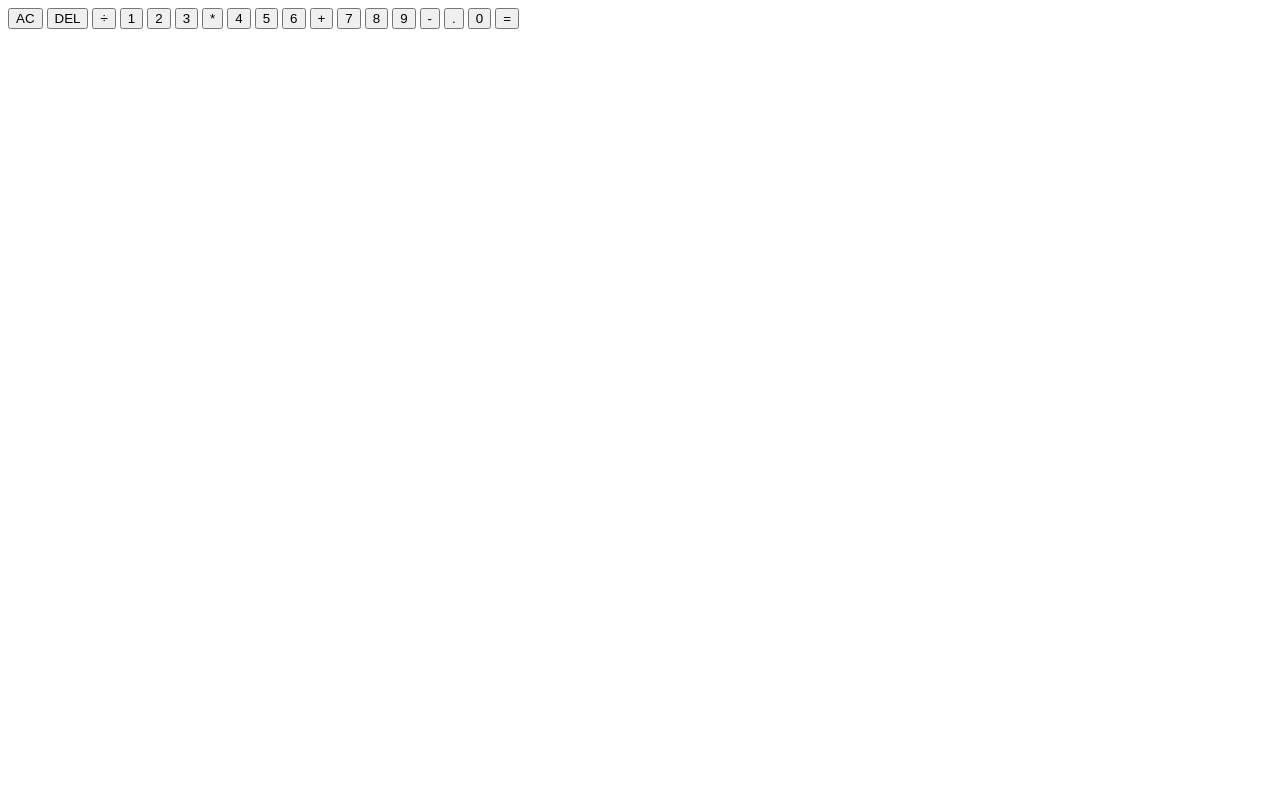
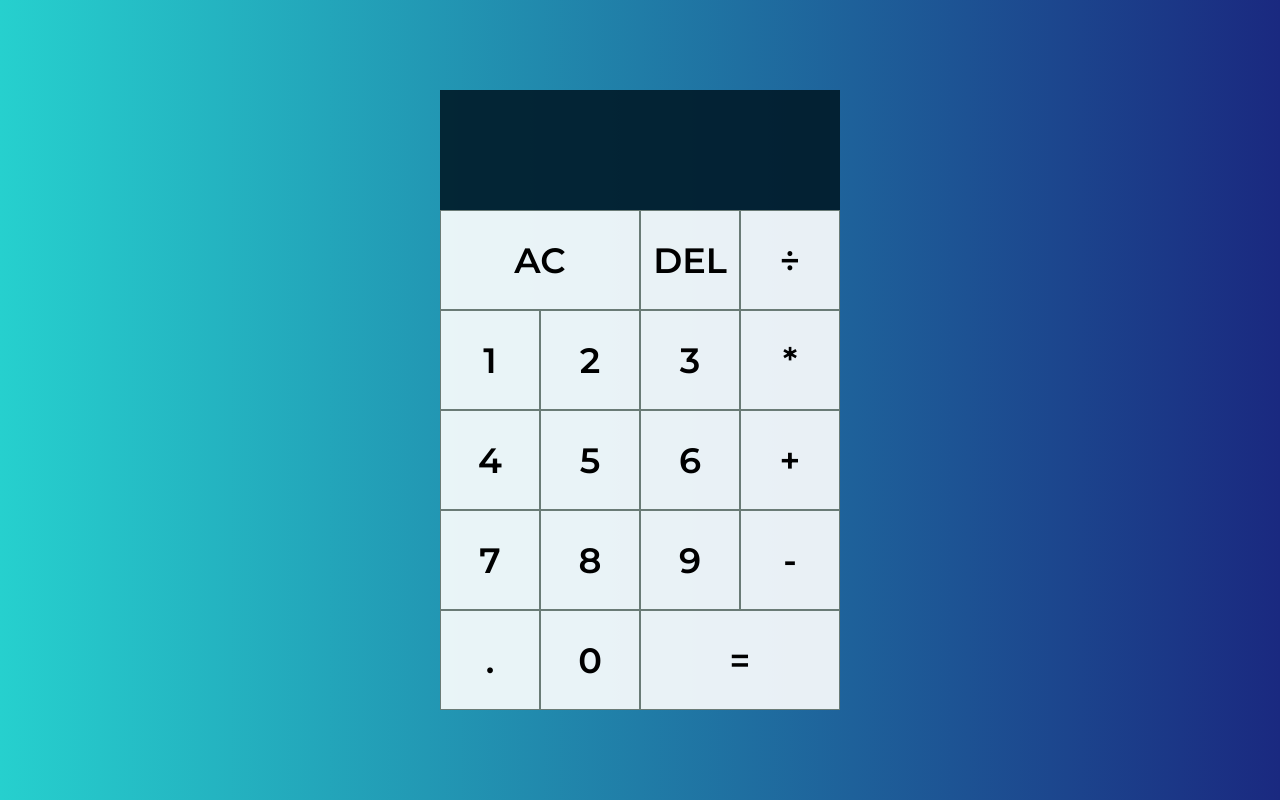
Before and after one commit to davidG999/calculator, a plain HTML site: page app/index.html in a window 1280 px wide. Drawn offline with Linux system fonts and the light colour scheme.

Commit message:
main css structure

```diff
--- a/#src/scss/style.scss
+++ b/#src/scss/style.scss
@@ -25,6 +25,70 @@
 
 
 
+@import url(https://fonts.googleapis.com/css?family=Montserrat:600,regular,700);
+// ! RIGHT BELOW  ----------------------------------------------
 
+*,
+*::before,
+*::after {
+  box-sizing : border-box;
+  font-family: Montserrat, sans-serif;
+  font-weight: 600;
+}
 
-// ! RIGHT BELOW  ----------------------------------------------
+body {
+  padding   : 0;
+  margin    : 0;
+  background: linear-gradient(to left, #1a2980, #26d0ce);
+}
+
+.calculator-grid {
+  display              : grid;
+  justify-content      : center;
+  align-content        : center;
+  min-height           : 100vh;
+  grid-template-columns: repeat(4, 100px);
+  grid-template-rows   : minmax(120px, auto) repeat(5, 100px);
+}
+
+.calculator-grid>button {
+  cursor          : pointer;
+  font-size       : 2.2rem;
+  border          : 1px solid #6a7b76;
+  outline         : none;
+  background-color: rgba(255, 255, 255, .90);
+}
+
+.calculator-grid>button:hover {
+  background-color: rgba(255, 255, 255, .75);
+}
+
+.span-two {
+  grid-column: span 2;
+}
+
+.output {
+  grid-column     : 1 / -1;
+  background-color: #001a29;
+  opacity         : 90%;
+  display         : flex;
+  align-items     : flex-end;
+  justify-content : flex-end;
+  justify-content : space-around;
+  flex-direction  : column;
+  padding         : 15px;
+  word-wrap       : break-word;
+  word-break      : break-all;
+}
+
+.output .preious-operand {
+  color    : #cad2c5;
+  opacity  : 90%;
+  font-size: 1.3rem;
+}
+
+.output .current-operand {
+  color    : #fff;
+  opacity  : 90%;
+  font-size: 2.5rem;
+}
--- a/app/index.html
+++ b/app/index.html
@@ -4,7 +4,7 @@
   <meta charset="UTF-8">
   <meta http-equiv="X-UA-Compatible" content="IE=edge">
   <meta name="viewport" content="width=device-width, initial-scale=1.0">
-  <title>My Calculator</title>
+  <title>Calculator</title>
   <link rel="stylesheet" href="css/style.min.css">
 </head>
 
```
Also changed, not shown: #src/_head.html (+1 -1 lines), app/css/style.css, app/css/style.min.css.
